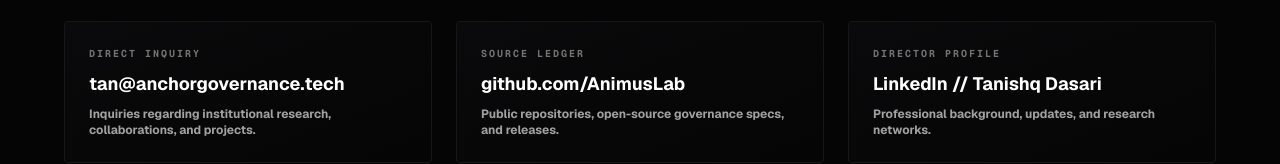
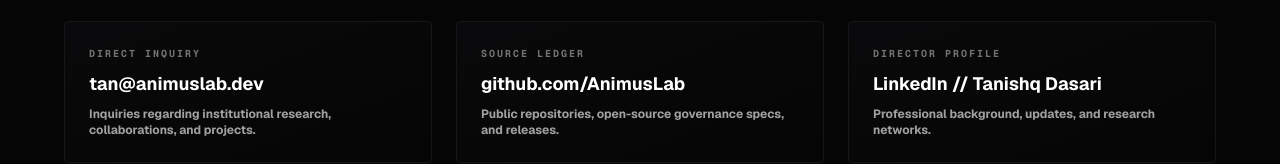
Before and after one commit to AnimusLab/animus-manifesto, a Next.js app: page / in a window 1280 px wide. Shown: the part 6347-6511 px from the top of the page. Built offline with nearby package versions, Linux system fonts and the light colour scheme; no server answers.

Commit message:
fix: update contact email to tan@animuslab.dev across all sections

```diff
--- a/app/institutions/page.tsx
+++ b/app/institutions/page.tsx
@@ -61,7 +61,7 @@
 
           <div className="mt-16 flex flex-wrap gap-4">
             <a
-              href="mailto:tan@anchorgovernance.tech?subject=Anchor%20Institutional%20Deep-Dive"
+              href="mailto:tan@animuslab.dev?subject=Anchor%20Institutional%20Deep-Dive"
               className="inline-block bg-white text-black px-8 py-4 font-bold hover:bg-neutral-200 transition-colors rounded-sm"
             >
               Request Private Demo / Technical Deep-Dive
--- a/app/page.tsx
+++ b/app/page.tsx
@@ -108,7 +108,7 @@
 
               <div className="flex flex-wrap gap-4 pt-4">
                 <a
-                  href="mailto:tan@anchorgovernance.tech?subject=Anchor%20Institutional%20Deep-Dive"
+                  href="mailto:tan@animuslab.dev?subject=Anchor%20Institutional%20Deep-Dive"
                   className="bg-white text-black hover:bg-neutral-200 px-8 py-4 text-sm font-bold transition-all rounded-sm shadow-lg shadow-black/30"
                 >
                   Request Private Demo / Deep-Dive
@@ -452,7 +452,7 @@
                 </p>
               </div>
               <a
-                href="mailto:tan@anchorgovernance.tech?subject=Anchor%20Institutional%20Deep-Dive"
+                href="mailto:tan@animuslab.dev?subject=Anchor%20Institutional%20Deep-Dive"
                 className="bg-white text-black hover:bg-neutral-200 px-6 py-3.5 text-sm font-bold transition-colors whitespace-nowrap rounded-sm shadow-lg shadow-black/20"
               >
                 Contact Institutional Desk
@@ -463,11 +463,11 @@
 
               {/* Email */}
               <a
-                href="mailto:tan@anchorgovernance.tech?subject=Anchor%20General%20Inquiry"
+                href="mailto:tan@animuslab.dev?subject=Anchor%20General%20Inquiry"
                 className="group relative block p-6 bg-gradient-to-br from-[#0a0a0c] to-[#050505] border border-neutral-900 hover:border-neutral-800 transition-all duration-300 rounded-sm"
               >
                 <span className="text-[10px] uppercase tracking-[0.2em] text-neutral-500 font-mono block mb-2 font-bold">Direct Inquiry</span>
-                <span className="text-white font-bold text-lg group-hover:text-indigo-400 transition-colors block">tan@anchorgovernance.tech</span>
+                <span className="text-white font-bold text-lg group-hover:text-indigo-400 transition-colors block">tan@animuslab.dev</span>
                 <span className="text-xs text-neutral-400 mt-2 block font-bold">Inquiries regarding institutional research, collaborations, and projects.</span>
               </a>
 
```
